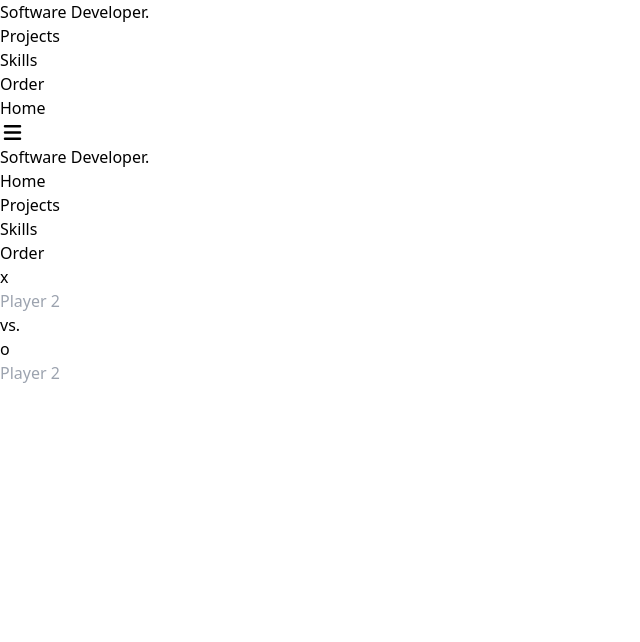
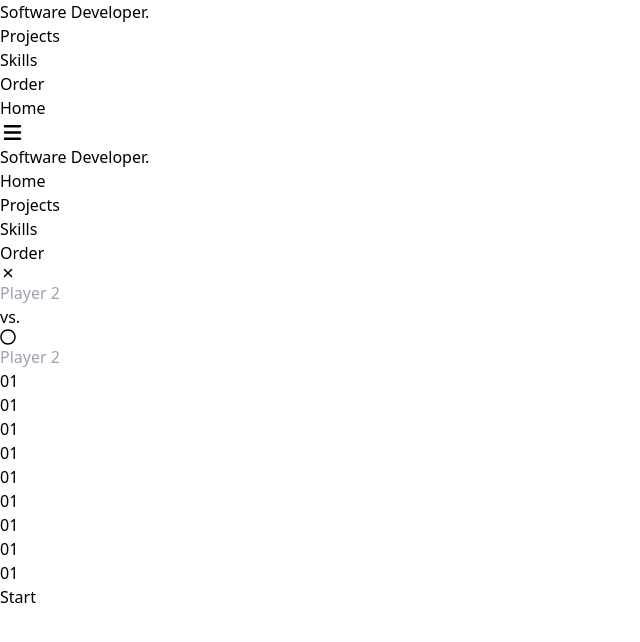
Before and after one commit to ismayil-allahverdiyev/profile-website, a React (Vite) app: page /projects in a window 1280 px wide. Shown: the top 642 px of the page, without its empty margins (0-640 px from the left). Built offline with nearby package versions, Linux system fonts and the light colour scheme.

Commit message:
calculater ui finished 50%

```diff
--- /dev/null
+++ b/src/components/projects/view/components/user_info_view.tsx
@@ -0,0 +1,15 @@
+import { FaRegCircle } from "react-icons/fa";
+import { IoClose } from "react-icons/io5";
+
+interface Props {
+    isFirst: boolean;
+}
+
+export default function UserInfoView(props: Props) {
+    return <div className="flex border-2 rounded-md w-1/3 m-3 items-center g">
+        <div className={`flex m-1 p-1 w-6 h-6 items-center justify-center rounded-sm ${props.isFirst ? "bg-[#BCE3FF]" : "bg-[#FFBEBE]"}`}>
+            {props.isFirst ? <IoClose className="fill-white" /> : <FaRegCircle className="fill-white" />}
+        </div>
+        <input type="text" className="p-2 rounded-md focus:outline-none w-full" placeholder="Player 2"></input>
+    </div>;
+}
--- a/src/components/projects/view/projects_page_view.tsx
+++ b/src/components/projects/view/projects_page_view.tsx
@@ -1,25 +1,45 @@
+import UserInfoView from "./components/user_info_view";
+
+export var gridListValues = [
+    "",
+    "",
+    "",
+    "",
+    "",
+    "",
+    "",
+    "",
+    "",
+];
+
 export function ProjectsPageView() {
     return <>
         <div className="h-screen relative">
-            <div className="flex flex-col w-[400px] h-[450px] m-2 rounded-lg border-2 shadow-lg absolute right-48">
+            <div className="flex flex-col w-[400px] m-2 rounded-lg border-2 shadow-lg absolute right-48">
                 <div className="flex flex-row justify-center items-center">
-                    <div className="flex border-2 rounded-md w-1/3 m-3 items-center g">
-                        <div className="flex m-1 p-1 bg-[#BCE3FF] w-6 h-6 items-center justify-center rounded-sm">
-                            <p className="font-bold text-white">x</p>
-                        </div>
-                        <input type="text" className="p-2 rounded-md focus:outline-none w-full" placeholder="Player 2"></input>
-                    </div>
+                    <UserInfoView isFirst={true}></UserInfoView>
                     <p className="font-bold">
                         vs.
                     </p>
-                    <div className="flex border-2 rounded-md w-1/3 m-3 items-center g">
-                        <div className="flex m-1 p-1 bg-[#FFBEBE] w-6 h-6 items-center justify-center rounded-sm">
-                            <p className="font-bold text-white">o</p>
-                        </div>
-                        <input type="text" className="p-2 rounded-md focus:outline-none w-full" placeholder="Player 2"></input>
-                    </div>
+                    <UserInfoView isFirst={false}></UserInfoView>
+                </div>
+
+                <div className="grid grid-cols-3 grid-rows-3 items-center justify-center m-auto">
+                    {gridListValues.map((value, index) => <XObox />)}
+                </div>
+
+                <div className="flex items-center justify-end">
+                    <button className="bg-[#FF7070] my-2 mr-10 rounded-lg px-8 py-0.5 font-bold text-white">
+                        Start
+                    </button>
                 </div>
             </div>
         </div >
     </>;
 }
+
+function XObox() {
+    return <div className="h-[100px] w-[100px] bg-[#EDCEFC] m-1 rounded-lg">
+        01
+    </div>;
+}
```
